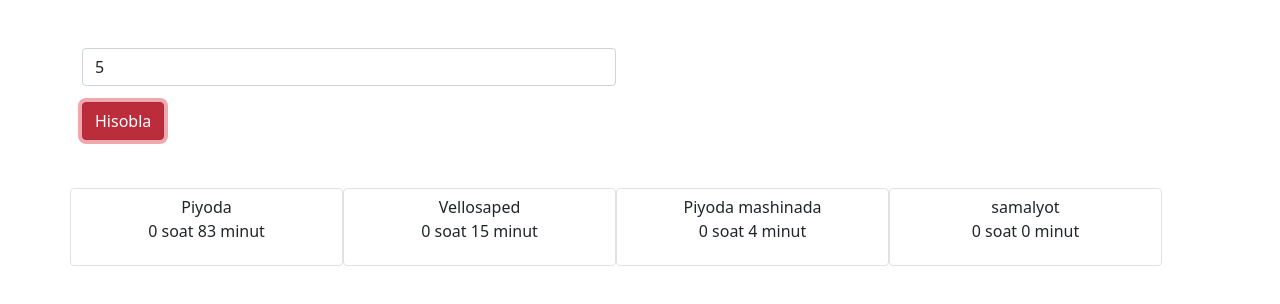
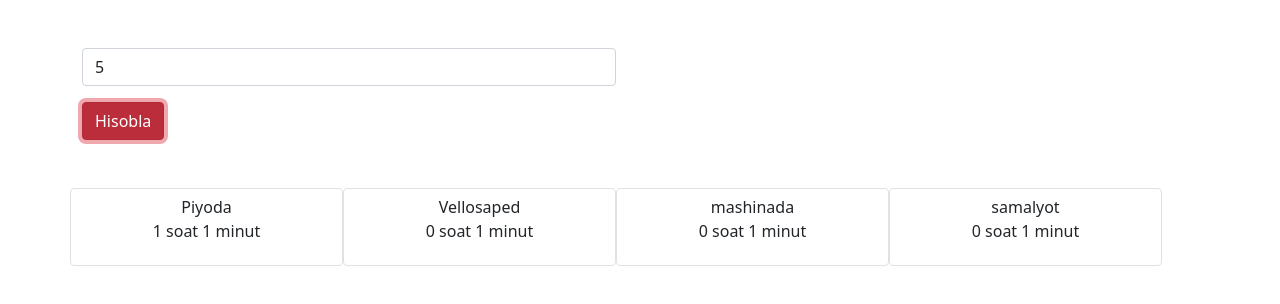
Before and after one commit to Jasurbek002/homework8, a plain HTML site: page index.html in a window 1280 px wide. Both pictures are taken after typing "5" into the empty fields and a click on the button "Hisobla". Drawn offline with Linux system fonts and the light colour scheme.

Commit message:
yangilandai

```diff
--- a/index.html
+++ b/index.html
@@ -25,7 +25,7 @@
                     <p id="velosaped">N soat</p>
                 </div>
                 <div class="border btn blok__link col-3">
-                    Piyoda
+
                          mashinada
                     <p id="mashina">N soat</p>
                 </div>
--- a/js/main.js
+++ b/js/main.js
@@ -14,26 +14,57 @@ var isvelosaped = document.getElementById('velosaped')
 var ismashina = document.getElementById('mashina')
 var issamalyot = document.getElementById('samalyot')
 
-form.addEventListener('submit', event =>{
+// form.addEventListener('submit', event =>{
+//     event.preventDefault()
+//     console.log(isinput.value)
+
+//     ispiyoda.textContent = getTime (piyoda_v, isinput.value)
+//     isvelosaped.textContent = getTime (velosaped_v, isinput.value)
+//     ismashina.textContent = getTime (mashina_v, isinput.value)
+//     issamalyot.textContent = getTime (samalyot_v,isinput.value)
+
+// })
+//     function getTime (speed,distance) {
+//         let time = distance/speed
+
+//         return nromalizeTime(time)
+
+//     }
+
+//     function nromalizeTime(time){
+//         let hour = Math.floor(time/ 60)
+//         let minute = Math.round((time-hour) *60)
+
+//         return `${hour} soat  ${minute} minut`
+//     }
+
+// biz html dan chaqirilgan formni addEvevntlistiner yordamida kuzatib uni 'submit' bo'lgan paytida javascriptga
+// buyurilgan ishni bajarishini aytamiz. bizga [speed]-tezlik va [distance]-masofa kirib keladi isinput orqali
+// biz function yordamida bu amalni bajaramiz [speed]/[distance] bu funksiya bizga faqat soatni chiqarib berad
+// biz yana bir function yaratamiz bu function bizga N soat N minut deb hsoblab beradi va bundan qaytagan returnni
+// birinchi functionga birichisini nomini form ichidaga isinputga beramiz
+
+
+form.addEventListener('submit', event=>{
     event.preventDefault()
     console.log(isinput.value)
 
-    ispiyoda.textContent = getTime (piyoda_v, isinput.value)
-    isvelosaped.textContent = getTime (velosaped_v, isinput.value)
-    ismashina.textContent = getTime (mashina_v, isinput.value)
-    issamalyot.textContent = getTime (samalyot_v,isinput.value)
+    ispiyoda.textContent=getwell(piyoda_v,isinput.value)
+        isvelosaped.textContent=getwell(velosaped_v,isinput.value)
+    ismashina.textContent=getwell(mashina_v,isinput.value)
+    issamalyot.textContent=getwell(samalyot_v,isinput.value)
+
 
 })
-    function getTime (speed,distance) {
-        let time = distance/speed
 
-        return nromalizeTime(time)
+function getwell(tezlik,masofa){
+    let vaqt =masofa/tezlik
 
-    }
+    return valution(vaqt)
+}
 
-    function nromalizeTime(time){
-        let hour = Math.floor(time/ 60)
-        let minute = Math.round((time-hour) *60)
-
-        return `${hour} soat  ${minute} minut`
-    }
+function valution (vaqt){
+    let soat = Math.floor(vaqt)
+    let minut =Math.ceil((vaqt-soat)/60)
+    return `${soat} soat ${minut} minut`
+}
```
